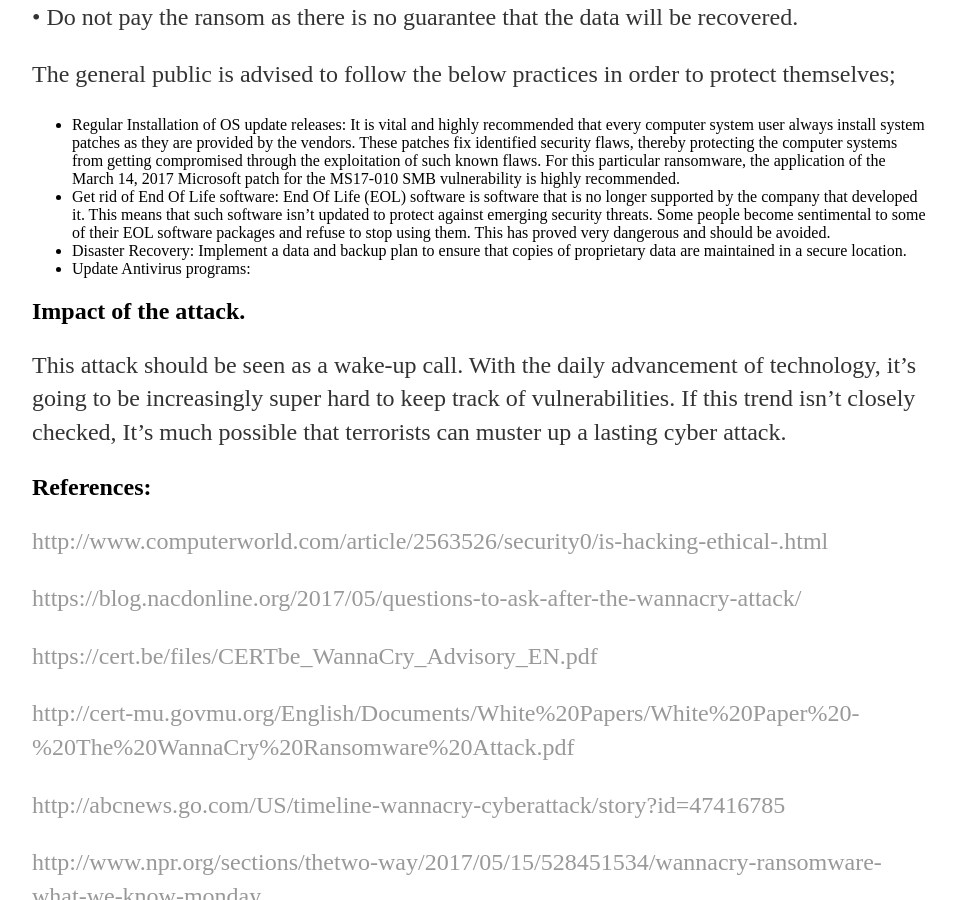
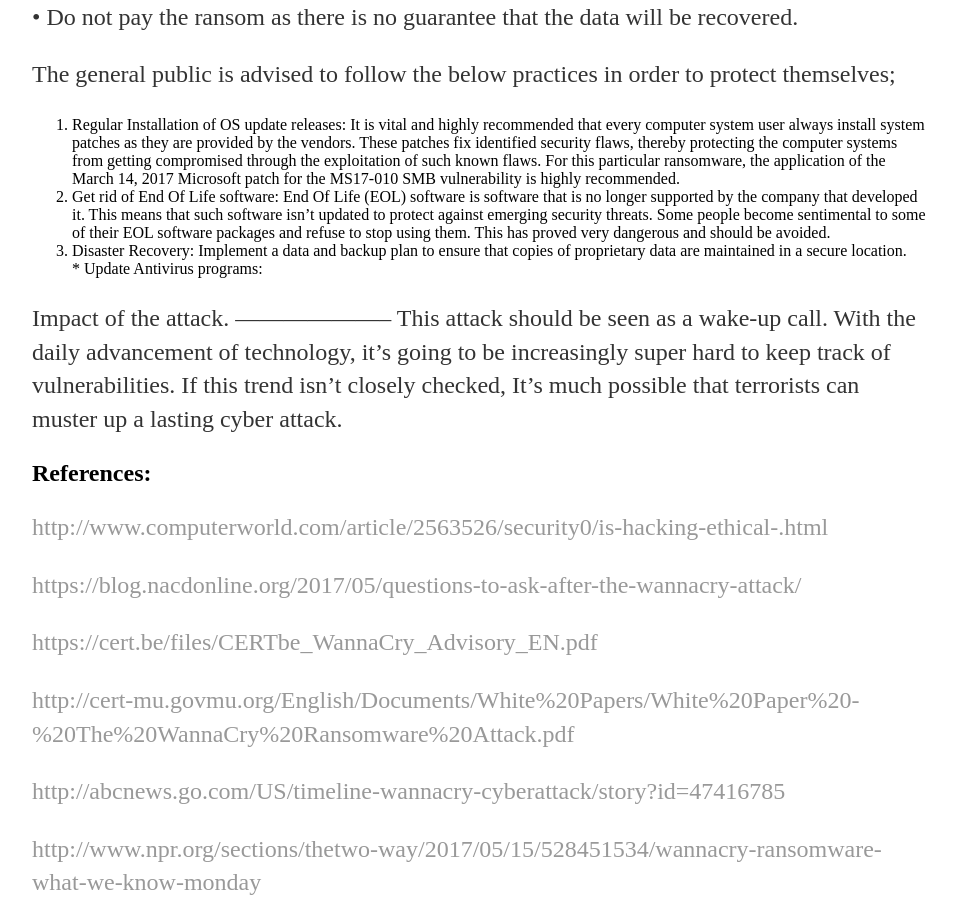
Before and after one commit to matsiko/matsiko.github.io, a Jekyll site: the page built from _posts/2017-05-27-hacking-ethics.md, in a window 1280 px wide and 900 px high, scrolled down 2262 px. Shown: the whole window, without its empty margins (160-1116 px from the left). Built offline with Jekyll 4.4.1, drawn with Linux system fonts in a browser that asks for light colours; our own code applies the rules of GitHub Pages for plain Markdown files.

Commit message:
Update 2017-05-27-hacking-ethics.md

```diff
--- a/_posts/2017-05-27-hacking-ethics.md
+++ b/_posts/2017-05-27-hacking-ethics.md
@@ -41,11 +41,11 @@ Mitigation Procedures
 •	Do not pay the ransom as there is no guarantee that the data will be recovered.
 
 The general public is advised to follow the below practices in order to protect themselves;
-* Regular Installation of OS update releases: It is vital and highly recommended that every computer system user always install system patches as they are provided by the vendors. These patches fix identified security flaws, thereby protecting the computer systems from getting compromised through the exploitation of such known flaws. For this particular ransomware, the application of the March 14, 2017 Microsoft patch for the MS17-010 SMB vulnerability is highly recommended.
-* Get rid of End Of Life software: End Of Life (EOL) software is software that is no longer supported by the company that developed it. This means that such software isn’t updated to protect against emerging security threats. Some people become sentimental to some of their EOL software packages and refuse to stop using them. This has proved very dangerous and should be avoided.
-* Disaster Recovery:  Implement a data and backup plan to ensure that copies of proprietary data are maintained in a secure location.
+<ol><li>Regular Installation of OS update releases: It is vital and highly recommended that every computer system user always install system patches as they are provided by the vendors. These patches fix identified security flaws, thereby protecting the computer systems from getting compromised through the exploitation of such known flaws. For this particular ransomware, the application of the March 14, 2017 Microsoft patch for the MS17-010 SMB vulnerability is highly recommended.</li>
+<li>Get rid of End Of Life software: End Of Life (EOL) software is software that is no longer supported by the company that developed it. This means that such software isn’t updated to protect against emerging security threats. Some people become sentimental to some of their EOL software packages and refuse to stop using them. This has proved very dangerous and should be avoided.</li>
+<li>Disaster Recovery:  Implement a data and backup plan to ensure that copies of proprietary data are maintained in a secure location.</li>
 * Update Antivirus programs:
-
+</ol>
 Impact of the attack.
 --------------------
 This attack should be seen as a wake-up call. With the daily advancement of technology, it’s going to be increasingly super hard to keep track of vulnerabilities. If this trend isn’t closely checked, It’s much possible that terrorists can muster up a lasting cyber attack.
```
